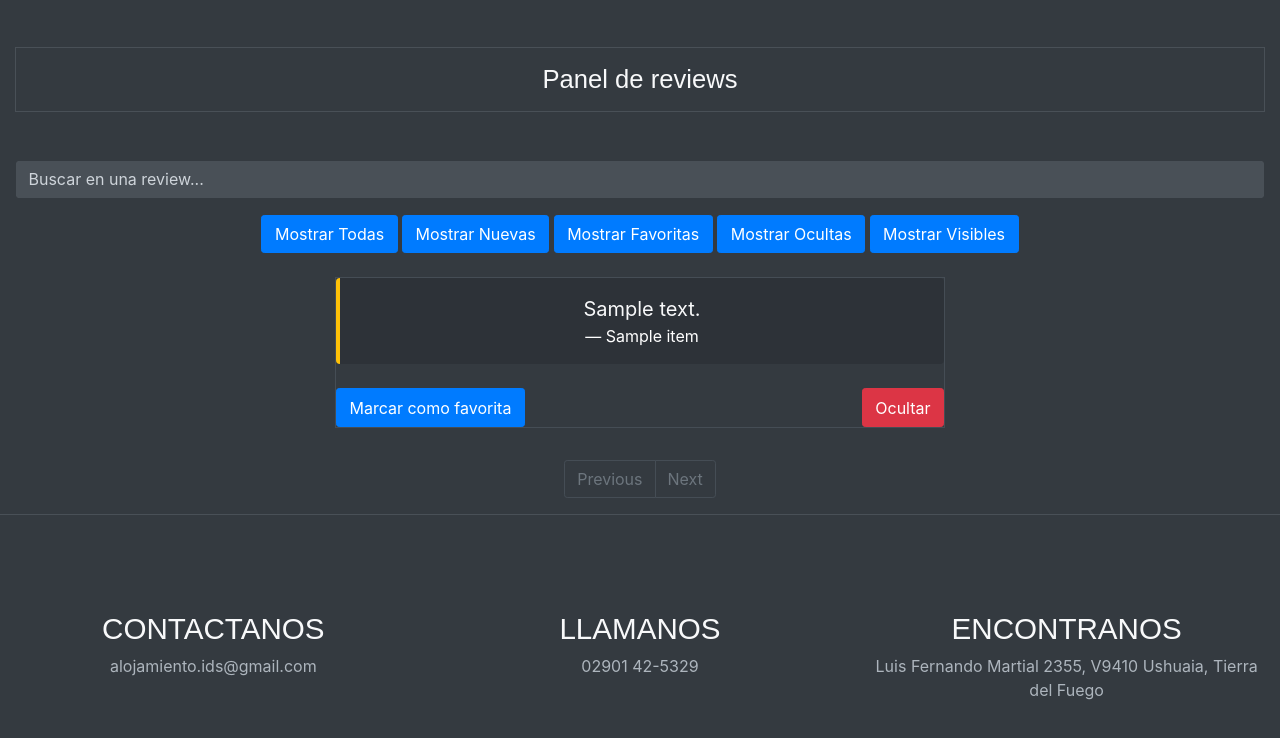
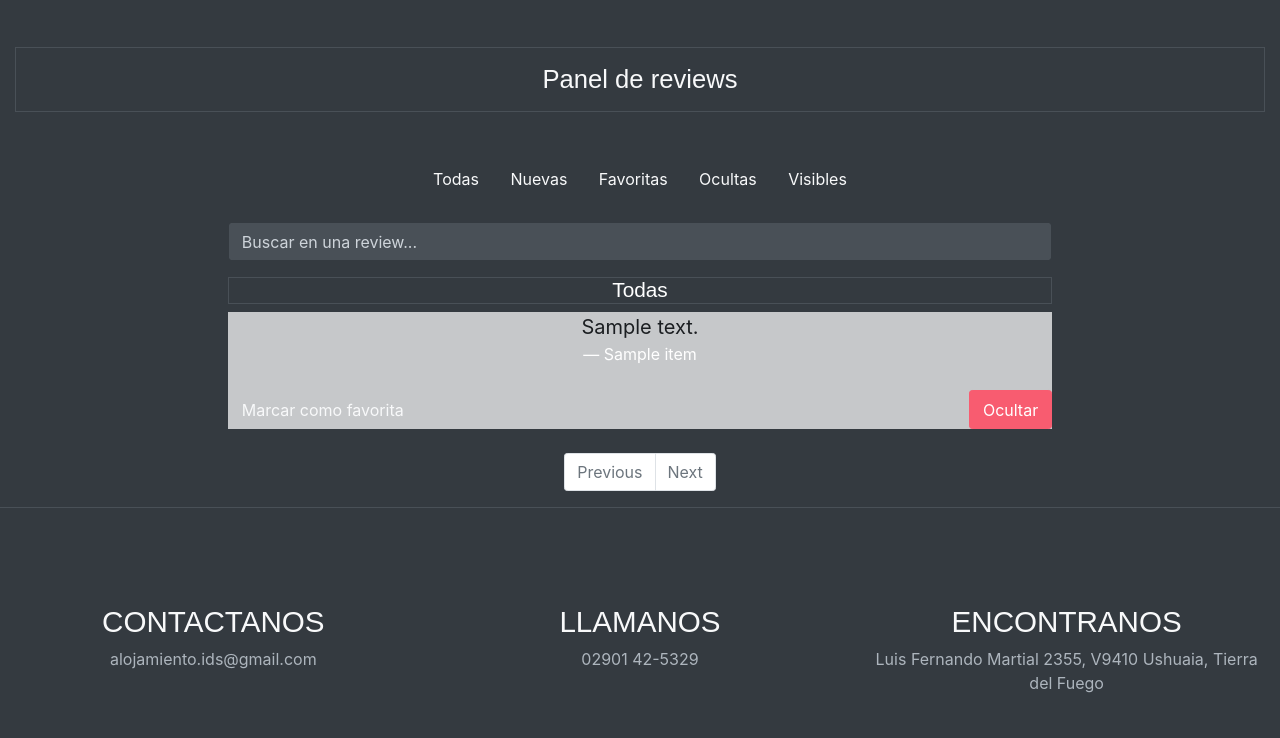
Before and after one commit to JoelPita/TP-Intro, a Flask app: page /admin/reviews in a window 1280 px wide. Shown: the part 801-1539 px from the top of the page. After the commit the page ends 1494 px from the top, so only its background shows below. Run offline with Flask 3, Linux system fonts and the light colour scheme; a database or web service that is not in the repository returns one stand-in record (values such as "Sample title"); data that the repository does not hold is empty; some libraries are stand-ins or nearby versions.

Commit message:
#7 Agrego endpoint para eliminar reviews y el funcionamiento  en panel de admin

```diff
--- a/Frontend/static/css/admin_reviews.css
+++ b/Frontend/static/css/admin_reviews.css
@@ -1,79 +1,145 @@
-/* Listado */
-.list-group-item-dark {
-    background-color: #343a40;
-    color: #f8f9fa;
-    border: 1px solid #454d55;
-    margin-bottom: 0.5rem;
+
+/* Contenedor principal para la review */
+.review-item {
     display: flex;
     flex-direction: column;
+    justify-content: space-between;
+    padding: 1rem;
+    border-radius: 0.5rem;
+    box-shadow: 0 4px 8px rgba(0, 0, 0, 0.1);
 }
 
-.list-group-item-dark:hover {
-    background-color: #495057;
-    color: #ffffff;
+/* Estilo para las reviews como citas */
+.blockquote {
+    background-color: #1f2833; /* Azul oscuro */
+    border-left: 0.25rem solid #66fcf1; /* Verde agua */
+    padding: 1rem;
+    margin: 0;
+    border-radius: 0.5rem;
+    display: flex;
+    flex-direction: column;
+    justify-content: space-between;
+    flex-grow: 1;
 }
 
+.blockquote-footer {
+    color: #c5c6c7; /* Gris claro */
+    align-self: flex-end;
+    margin-top: auto;
+}
 
 /* Botones */
+.review-item .d-flex {
+    display: flex;
+    flex-direction: column;
+    gap: 0.5rem;
+}
+
+@media (min-width: 576px) {
+    .review-item .d-flex {
+        flex-direction: row;
+    }
+}
+
+.text-wrap {
+    white-space: normal !important;
+    word-wrap: break-word !important;
+}
+
+.delete-button, .visibility-button, .estado-button {
+    height: 50px;
+    border-radius: 1rem;
+    flex: 1;
+}
+
+/* Ajustar el tamaño del texto y el padding en pantallas pequeñas */
+@media (max-width: 575px) {
+    .delete-button, .visibility-button, .estado-button {
+        font-size: 0.875rem; /* Tamaño de texto más pequeño */
+        padding: 0.5rem; /* Relleno reducido */
+    }
+}
+
 .btn-danger, .btn-success {
     color: #fff; /* Texto */
 }
 
-/* "Ocultar" */
-.btn-danger {
-    background-color: #dc3545;
-    border-color: #dc3545;
+/* "Ocultar" y 'Estados' */
+.btn-danger, .estado-button {
+    background-color: #d9534f;
+    border-color: #d43f3a;
 }
 
-.btn-danger:hover {
-    background-color: #c82333;
-    border-color: #bd2130;
+.btn-danger:hover, .estado-button:hover {
+    background-color: #c9302c;
+    border-color: #ac2925;
 }
 
 /* "Mostrar" */
 .btn-success {
-    background-color: #28a745;
-    border-color: #28a745;
+    background-color: #5cb85c;
+    border-color: #4cae4c;
 }
 
 .btn-success:hover {
-    background-color: #218838;
-    border-color: #1e7e34;
+    background-color: #449d44;
+    border-color: #398439;
 }
 
-
-.btn-primary {
+/* Botones de filtrados */
+.filter-btn {
+    white-space: nowrap;
+    text-overflow: ellipsis;
+    overflow: hidden;
+    width: 150px;
     color: #fff;
-    background-color: #007bff;
-    border-color: #007bff;
+    background-color: #45a29e; /* Verde agua oscuro */
+    border-color: #45a29e;
+    margin: 0.5rem;
+    border-radius: 0.5rem;
 }
 
-.btn-primary:hover {
-    background-color: #0056b3;
-    border-color: #004085;
+.filter-btn:hover {
+    background-color: #1f2833;
+    border-color: #66fcf1;
 }
 
+/* Listado */
+.list-group-item-dark {
+    background-color: #0b0c10; /* Negro oscuro */
+    color: #c5c6c7; /* Gris claro */
+    border: 1px solid #1f2833;
+    margin-bottom: 0.5rem;
+    display: flex;
+    flex-direction: column;
+    border-radius: 0.5rem;
+}
 
-/* Pagination  */
+.list-group-item-dark:hover {
+    background-color: #1f2833;
+    color: #ffffff;
+}
+
+/* Pagination */
 .pagination .page-link {
-    color: #f8f9fa; /* Links */
-    background-color: #343a40;
-    border: 1px solid #454d55;
+    color: #c5c6c7; /* Links */
+    background-color: #1f2833;
+    border: 1px solid #45a29e;
+    border-radius: 0.5rem;
 }
 
 .pagination .page-link:hover {
     color: #ffffff;
-    background-color: #495057;
-    border-color: #454d55;
+    background-color: #66fcf1;
+    border-color: #45a29e;
 }
 
 /* Modo Disabled */
 .pagination .page-item.disabled .page-link {
     color: #6c757d;
-    background-color: #343a40;
-    border-color: #454d55;
+    background-color: #1f2833;
+    border-color: #45a29e;
 }
-
 
 /* Margenes, bordes y otras utilidades */
 .text-center {
@@ -90,10 +156,6 @@
     margin-bottom: 1.5rem;
 }
 
-.mt-3 {
-    margin-top: 1rem;
-}
-
 .border {
     border-width: 1px;
 }
@@ -106,15 +168,13 @@
     padding: 1rem;
 }
 
-/* Estilo para las reviews como citas */
-.blockquote {
-    background-color: #2d3238;
-    border-left: 0.25rem solid #ffc107; /* Amarillo */
-    padding: 1rem;
-    margin: 0;
-    border-radius: 0.25rem;
+/* Reviews favoritas */
+.favorite-review {
+    background-color: #66fcf1; /* Verde agua */
+    border: 1px solid #45a29e;
 }
 
-.blockquote-footer {
-    color: #adb5bd; /* Gris claro */
+.favorite-review:hover {
+    background-color: #45a29e;
+    border: 1px solid #1f2833;
 }
--- a/Frontend/static/js/reviews_admin.js
+++ b/Frontend/static/js/reviews_admin.js
@@ -3,38 +3,60 @@ document.addEventListener('DOMContentLoaded', function () {
     const reviewsList = document.getElementById('reviews-list');
     const searchInput = document.getElementById('search-input');
     let reviewsElements = Array.from(document.querySelectorAll('.review-item'));
-    // Elementos de la paginacion
+    // Elementos de la paginacion y fultrado
     const itemsPerPage = 5;
     let currentPage = 1;
     let filteredReviews = reviewsElements;
 
-    // Funcion que agrega los eventos y debe usarse una sola vez
-    function addEventListeners() {
-        reviewsElements.forEach(reviewElement => {
-            const id = reviewElement.getAttribute('data-id');
-            const visibilityButton = reviewElement.querySelector('.visibility-button');
-            const estadoButton = reviewElement.querySelector('.estado-button');
 
-            // Evento de visibilidad
-            visibilityButton.addEventListener('click', function () {
-                if (this.disabled) return;
-                this.disabled = true; // controlo que no se hagan varios clicks seguidos
-                const visible = reviewElement.getAttribute('data-visible') === 'true';
-                updateVisibility(id, visible, this, reviewElement);
-            });
+    const URL = 'http://localhost:5000'
 
-            estadoButton.addEventListener('click', function () {
-                if (this.disabled) return;
-                this.disabled = true; // controlo que no se hagan varios clicks seguidos
-                const estado = reviewElement.getAttribute('data-estado');
-                updateEstado(id, estado, this, reviewElement);
-            });
-        });
+    // Agrega los eventos al reviewsList, quien disparada los eventos si la zona clickeada tiene el targe
+    // Me ahorro de poner eventos a todos los botones
+    reviewsList.addEventListener('click', function(event) {
+        if (event.target.classList.contains('visibility-button')) {
+            handleVisibilityButtonClick(event);
+        } else if (event.target.classList.contains('estado-button')) {
+            handleEstadoButtonClick(event);
+        } else if (event.target.classList.contains('delete-button')) {
+            handleDeleteButtonClick(event);
+        }
+
+    });
+
+    // Evento para la Delete
+    function handleDeleteButtonClick(event) {
+        const button = event.target;
+        const reviewElement = button.closest('.review-item');
+        const id = reviewElement.getAttribute('data-id');
+        // Mostrar una confirmación antes de proceder con la eliminación
+        const confirmation = confirm("¿Posta queres eliminar esta review?");
+        if (confirmation) {
+            deleteReview(id, reviewElement);
+        }
     }
 
-    // Eventos en botones
+    // Evento para la visibilidad
+    function handleVisibilityButtonClick(event) {
+        const button = event.target;
+        const reviewElement = button.closest('.review-item');
+        const id = reviewElement.getAttribute('data-id');
+        const visible = reviewElement.getAttribute('data-visible') === 'true';
+        updateVisibility(id, visible, button, reviewElement);
+    }
+
+    // Evento para para los estados
+    function handleEstadoButtonClick(event) {
+        const button = event.target;
+        const reviewElement = button.closest('.review-item');
+        const id = reviewElement.getAttribute('data-id');
+        const estado = reviewElement.getAttribute('data-estado');
+        updateEstado(id, estado, button, reviewElement);
+    }
+
+    // Peticiones a la API y actualizacion de botones
     function updateVisibility(id, visible, button, reviewElement) {
-        fetch(`http://localhost:5000/reviews/${id}/visibility`, {
+        fetch(`${URL}/reviews/${id}/visibility`, {
             method: 'PUT',
             headers: {
                 'Content-Type': 'application/json'
@@ -44,19 +66,46 @@ document.addEventListener('DOMContentLoaded', function () {
         .then(response => response.json())
         .then(data => {
             alert("Perfecto. " + data.message);
-            reviewElement.setAttribute('data-visible', !visible);
-            updateVisibleButton(button, !visible); // Actualizo el contenido del boton
-            button.disabled = false; // Reactivo el boton
+            reviewElement.setAttribute('data-visible', (!visible).toString());
+
+            //Controlo que no se muestre el boton borrar para Reviews favoritas
+            const estado = reviewElement.getAttribute('data-estado');
+            const button_delete = reviewElement.querySelector('.delete-button');
+            if (visible && estado !== 'favorita') {
+                button_delete.classList.remove('d-none');
+                button_delete.classList.add('d-block');
+            } else {
+                button_delete.classList.remove('d-block');
+                button_delete.classList.add('d-none');
+            }
+            updateVisibleButton(button, !visible);
         })
         .catch(error => {
             alert('Error al actualizar la visibilidad');
-            button.disabled = false;
+        });
+    }
+
+    function deleteReview(id, reviewElement) {
+        fetch(`${URL}/reviews/${id}/delete`, {
+            method: 'DELETE',
+            headers: {
+                'Content-Type': 'application/json'
+            }
+        })
+        .then(response => response.json())
+        .then(data => {
+            alert("Perfecto. " + data.message);
+            reviewElement.remove(); // Elimina el elemento de la lista
+            location.reload(); // Recargar la página después de la eliminación
+        })
+        .catch(error => {
+            alert('Error al eliminar la review');
         });
     }
 
     function updateEstado(id, estado, button, reviewElement) {
         const newEstado = (estado === 'nueva' || estado === 'favorita') ? 'desmarcada' : 'favorita';
-        fetch(`http://localhost:5000/reviews/${id}/state`, {
+        fetch(`${URL}/reviews/${id}/state`, {
             method: 'PUT',
             headers: {
                 'Content-Type': 'application/json'
@@ -67,27 +116,36 @@ document.addEventListener('DOMContentLoaded', function () {
         .then(data => {
             alert("Estado actualizado: " + data.message);
             reviewElement.setAttribute('data-estado', newEstado);
-            button.textContent = newEstado === 'desmarcada' ? 'Marcar como favorita' : 'Quitar de favorita';
-            button.disabled = false;
+            button.textContent = newEstado === 'desmarcada' ? 'Marcar como favorita' : 'Quitar de favoritas';
+            updateReviewFav(estado, newEstado, reviewElement);
         })
         .catch(error => {
             alert('Error al actualizar el estado');
-            button.disabled = false;
         });
     }
 
-    // Cambio visual de los botones al tocarlos.
+    // Actualizaciones de botones
     function updateVisibleButton(button, newVisible) {
         button.textContent = newVisible ? 'Ocultar' : 'Mostrar';
         button.className = newVisible ? 'btn btn-danger visibility-button' : 'btn btn-success visibility-button';
     }
 
-    // Renderiza la vista cada vez que se toca un boton de cambio de estado o de siguiente pagina.
+    function updateReviewFav(estado, newEstado, reviewElement) {
+        const button_delete = reviewElement.querySelector('.delete-button');
+        const isVisible = reviewElement.getAttribute('data-visible') === 'true';
+
+        reviewElement.classList.toggle('favorite-review', newEstado === 'favorita');
+        button_delete.classList.toggle('d-none', newEstado === 'favorita' || isVisible);
+        button_delete.classList.toggle('d-block', !(newEstado === 'favorita' || isVisible));
+    }
+
+    // Filtra y recarga la lista cada vez que se toca un boton de cambio de estado o de siguiente pagina.
     function renderReviews() {
-        reviewsList.innerHTML = ''; // Limpiar la lista de reviews
-        let start = (currentPage - 1) * itemsPerPage;
-        let end = start + itemsPerPage;
-        filteredReviews.slice(start, end).forEach(review => {
+        reviewsList.innerHTML = '';
+        const start = (currentPage - 1) * itemsPerPage;
+        const end = start + itemsPerPage;
+        const reviewsToRender = filteredReviews.slice(start, end);
+        reviewsToRender.forEach(review => {
             reviewsList.appendChild(review);
         });
         updatePagination();
@@ -96,9 +154,13 @@ document.addEventListener('DOMContentLoaded', function () {
     // Agrego eventos al tocar un boton de filtro por estado de reviews
     document.querySelectorAll('.filter-btn').forEach(button => {
         button.addEventListener('click', function () {
-            const criterio = this.getAttribute('data-filtro')
+            const titulo = document.getElementById('text-list-review');
+            titulo.innerText = this.textContent;
+            const criterio = this.getAttribute('data-filtro');
             const filter = this.getAttribute(criterio);
-            filteredReviews = reviewsElements.filter(review => filter === 'all' || review.getAttribute(criterio) === filter);
+            filteredReviews = reviewsElements.filter(review => {
+                return filter === 'all' || review.getAttribute(criterio) === filter;
+            });
             currentPage = 1;
             renderReviews();
         });
@@ -112,23 +174,23 @@ document.addEventListener('DOMContentLoaded', function () {
             const author = review.querySelector('.blockquote-footer').textContent.toLowerCase();
             return text.includes(query) || author.includes(query);
         });
-        currentPage = 1; // Resetear a la primera página después de buscar
+        currentPage = 1;
+        const titulo = document.getElementById('text-list-review');
+        titulo.innerText = 'Todas';
         renderReviews();
     }
 
-    // Event listener para el campo de búsqueda
     searchInput.addEventListener('input', function () {
         searchReviews(this.value);
     });
 
-    // Función para cambiar de página
+    // Funciones de paginacion
     function changePage(newPage) {
         if (newPage < 1 || newPage > Math.ceil(filteredReviews.length / itemsPerPage)) return;
         currentPage = newPage;
         renderReviews();
     }
 
-    // Event listeners para la paginación
     document.getElementById('prev-page').addEventListener('click', function (e) {
         e.preventDefault();
         changePage(currentPage - 1);
@@ -139,14 +201,11 @@ document.addEventListener('DOMContentLoaded', function () {
         changePage(currentPage + 1);
     });
 
-    // Función para actualizar los botones de paginación
     function updatePagination() {
         const totalPages = Math.ceil(filteredReviews.length / itemsPerPage);
         document.querySelector('#prev-page').parentElement.classList.toggle('disabled', currentPage === 1);
         document.querySelector('#next-page').parentElement.classList.toggle('disabled', currentPage === totalPages);
     }
 
-    // Inicializaciones
-    addEventListeners();
     renderReviews();
 });
--- a/Frontend/templates/admin_reviews.html
+++ b/Frontend/templates/admin_reviews.html
@@ -1,8 +1,7 @@
 {% extends "base.html" %}
-
 {% block head_title %}Admin Reviews{% endblock %}
 
-{% block link_scrip %}
+{% block extra_head %}
 <link rel="stylesheet" href="{{url_for('static', filename='css/admin_reviews.css')}}">
 {% endblock %}
 
@@ -13,17 +12,17 @@
     <div class="row text-center">
         <div class="col-md-6 my-4 mb-md-1">
             <div class="testmonial-card">
-                <h3 class="h5 h-md-3 testmonial-title">Tips</h3>
+                <h3 class="h5 h-md-3 testmonial-title">Incentiva a tus visitantes</h3>
                 <div class="testmonial-body overlay">
-                    <p class="lead">Los mensajes deben incentivar a los visitantes a decidirse por el hotel.</p>
+                    <p class="lead">¡Asegúrate de que tus mensajes motiven a los visitantes a reservar en tu hotel!</p>
                 </div>
             </div>
         </div>
         <div class="col-md-6 my-4 d-none d-md-block">
             <div class="testmonial-card">
-                <h3 class="h5 h-md-3 testmonial-title">Tips</h3>
+                <h3 class="h5 h-md-3 testmonial-title">Mantén la calidad</h3>
                 <div class="testmonial-body overlay">
-                    <p class="lead">Manten ocultos aquellos mensajes no comprensibles o mal intencionados.</p>
+                    <p class="lead">Evita mostrar mensajes confusos o malintencionados para mantener la calidad de tus reseñas.</p>
                 </div>
             </div>
         </div>
@@ -36,26 +35,34 @@
 <div class="container-fluid" id="reviews-panel">
     <h2 class="h4 h-md-3 my-5 text-center border border-top p-3">Panel de reviews</h2>
     <div class="text-center mt-3">
-        <input type="text" id="search-input" placeholder="Buscar en una review..." class="form-control mb-3">
-        <button class="btn btn-primary filter-btn" data-filtro="data-estado" data-estado="all">Mostrar Todas</button>
-        <button class="btn btn-primary filter-btn" data-filtro="data-estado" data-estado="nueva">Mostrar Nuevas</button>
-        <button class="btn btn-primary filter-btn" data-filtro="data-estado" data-estado="favorita">Mostrar Favoritas</button>
-        <button class="btn btn-primary filter-btn" data-filtro="data-visible" data-visible="0">Mostrar Ocultas</button>
-        <button class="btn btn-primary filter-btn" data-filtro="data-visible" data-visible="1">Mostrar Visibles</button>
+        <button class="btn filter-btn" data-filtro="data-estado" data-estado="all">Todas</button>
+        <button class="btn filter-btn" data-filtro="data-estado" data-estado="nueva">Nuevas</button>
+        <button class="btn filter-btn" data-filtro="data-estado" data-estado="favorita">Favoritas</button>
+        <button class="btn filter-btn" data-filtro="data-visible" data-visible="false">Ocultas</button>
+        <button class="btn filter-btn" data-filtro="data-visible" data-visible="true">Visibles</button>
     </div>
     <div class="row text-center justify-content-center">
-        <div class="col-md-6 my-4">
+        <div class="col-md-8 my-4">
+            <input type="text" id="search-input" placeholder="Buscar en una review..." class="form-control mb-3">
+            <h5 class="border text-white" id="text-list-review">Todas</h5>
             <div id="reviews-list" class="list-group">
                 {% for review in reviews %}
-                <div class="list-group-item-dark review-item" data-id="{{ review.id }}" data-estado="{{ review.estado }}" data-visible="{{ review.visible }}">
+                <div class="list-group-item-dark review-item  {% if review.estado == 'favorita' %}favorite-review{% endif %}" data-id="{{ review.id }}" data-estado="{{ review.estado }}" data-visible="{{ 'true' if review.visible else 'false' }}">
                     <blockquote class="blockquote mb-4">
                         <p class="mb-0 review-text">{{ review.texto }}</p>
                         <footer class="blockquote-footer text-white">{{ review.nombre_autor }}</footer>
                     </blockquote>
-                    <div class="d-flex justify-content-between">
-                        <button class="estado-button btn btn-primary mark-as-read-btn"> {{ 'Quitar de favoritas' if review.estado == 'favorita' else ('Marcar como leída' if review.estado == 'nueva' else 'Marcar como favorita') }}</button>
-                        <button class="visibility-button btn {{ 'btn-danger' if review.visible else 'btn-success' }}">{{ 'Ocultar' if review.visible else 'Mostrar' }}</button>
-                   </div>
+                    <div class="d-flex flex-column flex-sm-row justify-content-between">
+                        <button class="estado-button btn mark-as-read-btn text-wrap text-sm">
+                            {{ 'Quitar de favoritas' if review.estado == 'favorita' else ('Marcar como leída' if review.estado == 'nueva' else 'Marcar como favorita') }}
+                        </button>
+                        <button class="visibility-button btn {{ 'btn-danger' if review.visible else 'btn-success' }} text-wrap text-sm">
+                            {{ 'Ocultar' if review.visible else 'Mostrar' }}
+                        </button>
+                        <button class="delete-button btn btn-danger {{ 'd-none' if review.estado == 'favorita' or review.visible or review.estado == 'nueva' else 'd-block' }} text-wrap text-sm">
+                            Borrar para siempre
+                        </button>
+                    </div>
                 </div>
                 {% endfor %}
             </div>
```
Also changed, not shown: API/app/reviews/routes.py (+18 -0 lines).
